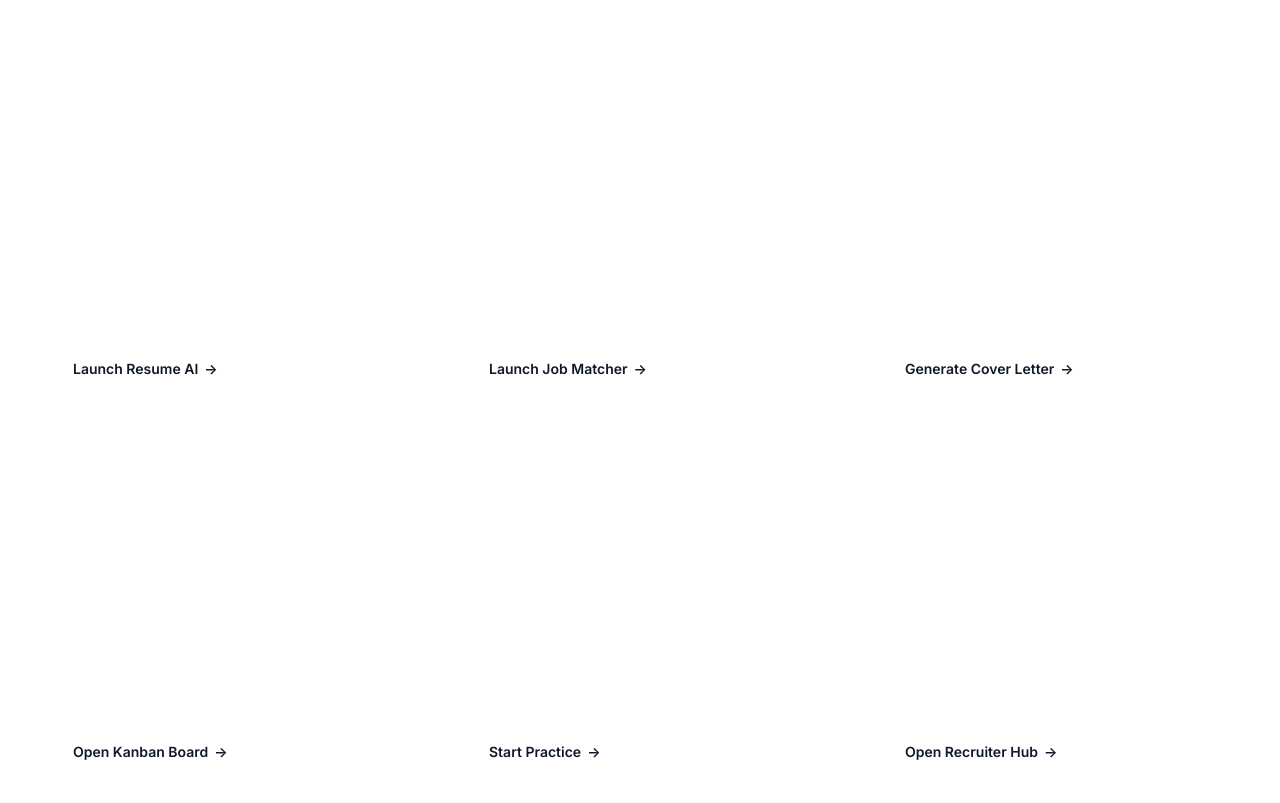
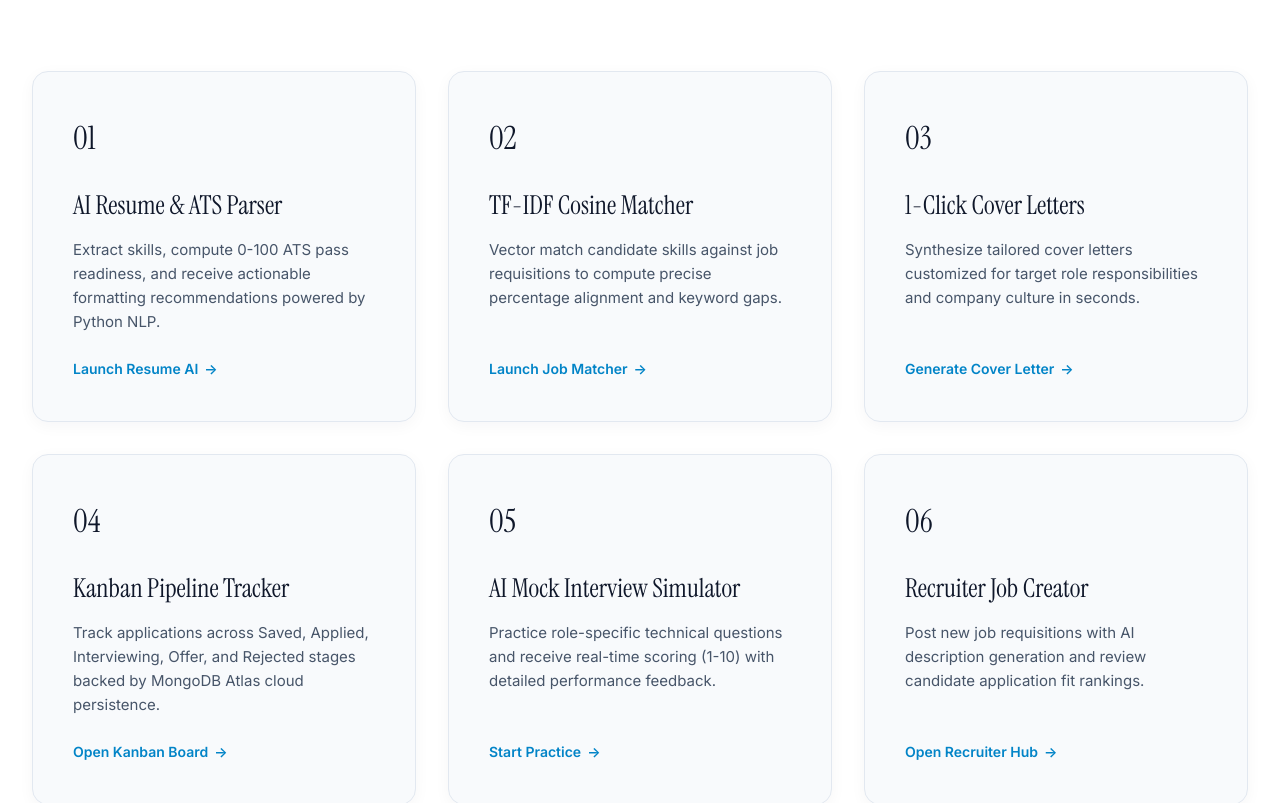
Before and after one commit to SaiRanjithPrasad/jobflow-ai, a Next.js app in the folder frontend/: page / in a window 1280 px wide. Shown: the part 1310-2113 px from the top of the page. Built offline with nearby package versions, Linux system fonts and the light colour scheme; no server answers.

Commit message:
Fix text contrast on 6 feature cards so titles, numbers, and descriptions are crisp and bold

```diff
--- a/frontend/src/app/page.js
+++ b/frontend/src/app/page.js
@@ -231,10 +231,10 @@ export default function Home() {
         </div>
       </section>
 
-      {/* MINIMALIST EDITORIAL FEATURE SHOWCASE SECTION - INTERACTIVE MODULE FLOW */}
+      {/* MINIMALIST EDITORIAL FEATURE SHOWCASE SECTION - CRISP HIGH-CONTRAST CARDS */}
       <section style={{
         background: '#ffffff',
-        color: 'var(--color-primary-text)',
+        color: '#0f172a',
         padding: '100px 32px',
         position: 'relative',
         zIndex: 20
@@ -248,7 +248,7 @@ export default function Home() {
               fontWeight: 600,
               letterSpacing: '2px',
               textTransform: 'uppercase',
-              color: 'var(--color-muted-text)',
+              color: '#64748b',
               display: 'block',
               marginBottom: '12px'
             }}>
@@ -259,7 +259,8 @@ export default function Home() {
               fontSize: '48px',
               fontWeight: 400,
               letterSpacing: '-1px',
-              lineHeight: 1.1
+              lineHeight: 1.1,
+              color: '#0f172a'
             }}>
               Tap any module below to launch directly into action
             </h2>
@@ -272,17 +273,29 @@ export default function Home() {
           }}>
             {/* Feature Card 01 -> Resume AI */}
             <Link href="/seeker?tab=resume" style={{ textDecoration: 'none', color: 'inherit' }}>
-              <div className="glass-card-editorial" style={{ padding: '40px', height: '100%', display: 'flex', flexDirection: 'column', justifyContent: 'space-between', cursor: 'pointer' }}>
+              <div style={{
+                background: '#f8fafc',
+                border: '1px solid #e2e8f0',
+                borderRadius: '16px',
+                padding: '40px',
+                height: '100%',
+                display: 'flex',
+                flexDirection: 'column',
+                justifyContent: 'space-between',
+                cursor: 'pointer',
+                transition: 'all 0.25s ease',
+                boxShadow: '0 4px 16px rgba(15, 23, 42, 0.04)'
+              }}>
                 <div>
-                  <div style={{ fontSize: '32px', marginBottom: '20px', fontFamily: 'var(--font-display)' }}>01</div>
-                  <h3 style={{ fontFamily: 'var(--font-display)', fontSize: '26px', fontWeight: 400, marginBottom: '12px' }}>
+                  <div style={{ fontSize: '32px', marginBottom: '20px', fontFamily: 'var(--font-display)', color: '#0f172a' }}>01</div>
+                  <h3 style={{ fontFamily: 'var(--font-display)', fontSize: '26px', fontWeight: 400, marginBottom: '12px', color: '#0f172a' }}>
                     AI Resume & ATS Parser
                   </h3>
-                  <p style={{ color: 'var(--color-muted-text)', fontSize: '15px', lineHeight: 1.6, marginBottom: '24px' }}>
+                  <p style={{ color: '#475569', fontSize: '15px', lineHeight: 1.6, marginBottom: '24px' }}>
                     Extract skills, compute 0-100 ATS pass readiness, and receive actionable formatting recommendations powered by Python NLP.
                   </p>
                 </div>
-                <div style={{ fontFamily: 'var(--font-body)', fontSize: '14px', fontWeight: 600, color: '#0f172a', display: 'flex', alignItems: 'center', gap: '6px' }}>
+                <div style={{ fontFamily: 'var(--font-body)', fontSize: '14px', fontWeight: 600, color: '#0284c7', display: 'flex', alignItems: 'center', gap: '6px' }}>
                   Launch Resume AI <span style={{ transition: 'transform 0.2s' }}>→</span>
                 </div>
               </div>
@@ -290,17 +303,29 @@ export default function Home() {
 
             {/* Feature Card 02 -> Job Matcher */}
             <Link href="/seeker?tab=jobs" style={{ textDecoration: 'none', color: 'inherit' }}>
-              <div className="glass-card-editorial" style={{ padding: '40px', height: '100%', display: 'flex', flexDirection: 'column', justifyContent: 'space-between', cursor: 'pointer' }}>
+              <div style={{
+                background: '#f8fafc',
+                border: '1px solid #e2e8f0',
+                borderRadius: '16px',
+                padding: '40px',
+                height: '100%',
+                display: 'flex',
+                flexDirection: 'column',
+                justifyContent: 'space-between',
+                cursor: 'pointer',
+                transition: 'all 0.25s ease',
+                boxShadow: '0 4px 16px rgba(15, 23, 42, 0.04)'
+              }}>
                 <div>
-                  <div style={{ fontSize: '32px', marginBottom: '20px', fontFamily: 'var(--font-display)' }}>02</div>
-                  <h3 style={{ fontFamily: 'var(--font-display)', fontSize: '26px', fontWeight: 400, marginBottom: '12px' }}>
+                  <div style={{ fontSize: '32px', marginBottom: '20px', fontFamily: 'var(--font-display)', color: '#0f172a' }}>02</div>
+                  <h3 style={{ fontFamily: 'var(--font-display)', fontSize: '26px', fontWeight: 400, marginBottom: '12px', color: '#0f172a' }}>
                     TF-IDF Cosine Matcher
                   </h3>
-                  <p style={{ color: 'var(--color-muted-text)', fontSize: '15px', lineHeight: 1.6, marginBottom: '24px' }}>
+                  <p style={{ color: '#475569', fontSize: '15px', lineHeight: 1.6, marginBottom: '24px' }}>
                     Vector match candidate skills against job requisitions to compute precise percentage alignment and keyword gaps.
                   </p>
                 </div>
-                <div style={{ fontFamily: 'var(--font-body)', fontSize: '14px', fontWeight: 600, color: '#0f172a', display: 'flex', alignItems: 'center', gap: '6px' }}>
+                <div style={{ fontFamily: 'var(--font-body)', fontSize: '14px', fontWeight: 600, color: '#0284c7', display: 'flex', alignItems: 'center', gap: '6px' }}>
                   Launch Job Matcher <span style={{ transition: 'transform 0.2s' }}>→</span>
                 </div>
               </div>
@@ -308,17 +333,29 @@ export default function Home() {
 
             {/* Feature Card 03 -> Cover Letter */}
             <Link href="/seeker?tab=cover" style={{ textDecoration: 'none', color: 'inherit' }}>
-              <div className="glass-card-editorial" style={{ padding: '40px', height: '100%', display: 'flex', flexDirection: 'column', justifyContent: 'space-between', cursor: 'pointer' }}>
+              <div style={{
+                background: '#f8fafc',
+                border: '1px solid #e2e8f0',
+                borderRadius: '16px',
+                padding: '40px',
+                height: '100%',
+                display: 'flex',
+                flexDirection: 'column',
+                justifyContent: 'space-between',
+                cursor: 'pointer',
+                transition: 'all 0.25s ease',
+                boxShadow: '0 4px 16px rgba(15, 23, 42, 0.04)'
+              }}>
                 <div>
-                  <div style={{ fontSize: '32px', marginBottom: '20px', fontFamily: 'var(--font-display)' }}>03</div>
-                  <h3 style={{ fontFamily: 'var(--font-display)', fontSize: '26px', fontWeight: 400, marginBottom: '12px' }}>
+                  <div style={{ fontSize: '32px', marginBottom: '20px', fontFamily: 'var(--font-display)', color: '#0f172a' }}>03</div>
+                  <h3 style={{ fontFamily: 'var(--font-display)', fontSize: '26px', fontWeight: 400, marginBottom: '12px', color: '#0f172a' }}>
                     1-Click Cover Letters
                   </h3>
-                  <p style={{ color: 'var(--color-muted-text)', fontSize: '15px', lineHeight: 1.6, marginBottom: '24px' }}>
+                  <p style={{ color: '#475569', fontSize: '15px', lineHeight: 1.6, marginBottom: '24px' }}>
                     Synthesize tailored cover letters customized for target role responsibilities and company culture in seconds.
                   </p>
                 </div>
-                <div style={{ fontFamily: 'var(--font-body)', fontSize: '14px', fontWeight: 600, color: '#0f172a', display: 'flex', alignItems: 'center', gap: '6px' }}>
+                <div style={{ fontFamily: 'var(--font-body)', fontSize: '14px', fontWeight: 600, color: '#0284c7', display: 'flex', alignItems: 'center', gap: '6px' }}>
                   Generate Cover Letter <span style={{ transition: 'transform 0.2s' }}>→</span>
                 </div>
               </div>
@@ -326,17 +363,29 @@ export default function Home() {
 
             {/* Feature Card 04 -> Kanban Pipeline */}
             <Link href="/seeker?tab=kanban" style={{ textDecoration: 'none', color: 'inherit' }}>
-              <div className="glass-card-editorial" style={{ padding: '40px', height: '100%', display: 'flex', flexDirection: 'column', justifyContent: 'space-between', cursor: 'pointer' }}>
+              <div style={{
+                background: '#f8fafc',
+                border: '1px solid #e2e8f0',
+                borderRadius: '16px',
+                padding: '40px',
+                height: '100%',
+                display: 'flex',
+                flexDirection: 'column',
+                justifyContent: 'space-between',
+                cursor: 'pointer',
+                transition: 'all 0.25s ease',
+                boxShadow: '0 4px 16px rgba(15, 23, 42, 0.04)'
+              }}>
                 <div>
-                  <div style={{ fontSize: '32px', marginBottom: '20px', fontFamily: 'var(--font-display)' }}>04</div>
-                  <h3 style={{ fontFamily: 'var(--font-display)', fontSize: '26px', fontWeight: 400, marginBottom: '12px' }}>
+                  <div style={{ fontSize: '32px', marginBottom: '20px', fontFamily: 'var(--font-display)', color: '#0f172a' }}>04</div>
+                  <h3 style={{ fontFamily: 'var(--font-display)', fontSize: '26px', fontWeight: 400, marginBottom: '12px', color: '#0f172a' }}>
                     Kanban Pipeline Tracker
                   </h3>
-                  <p style={{ color: 'var(--color-muted-text)', fontSize: '15px', lineHeight: 1.6, marginBottom: '24px' }}>
+                  <p style={{ color: '#475569', fontSize: '15px', lineHeight: 1.6, marginBottom: '24px' }}>
                     Track applications across Saved, Applied, Interviewing, Offer, and Rejected stages backed by MongoDB Atlas cloud persistence.
                   </p>
                 </div>
-                <div style={{ fontFamily: 'var(--font-body)', fontSize: '14px', fontWeight: 600, color: '#0f172a', display: 'flex', alignItems: 'center', gap: '6px' }}>
+                <div style={{ fontFamily: 'var(--font-body)', fontSize: '14px', fontWeight: 600, color: '#0284c7', display: 'flex', alignItems: 'center', gap: '6px' }}>
                   Open Kanban Board <span style={{ transition: 'transform 0.2s' }}>→</span>
                 </div>
               </div>
@@ -344,17 +393,29 @@ export default function Home() {
 
             {/* Feature Card 05 -> AI Mock Interview */}
             <Link href="/seeker?tab=interview" style={{ textDecoration: 'none', color: 'inherit' }}>
-              <div className="glass-card-editorial" style={{ padding: '40px', height: '100%', display: 'flex', flexDirection: 'column', justifyContent: 'space-between', cursor: 'pointer' }}>
+              <div style={{
+                background: '#f8fafc',
+                border: '1px solid #e2e8f0',
+                borderRadius: '16px',
+                padding: '40px',
+                height: '100%',
+                display: 'flex',
+                flexDirection: 'column',
+                justifyContent: 'space-between',
+                cursor: 'pointer',
+                transition: 'all 0.25s ease',
+                boxShadow: '0 4px 16px rgba(15, 23, 42, 0.04)'
+              }}>
                 <div>
-                  <div style={{ fontSize: '32px', marginBottom: '20px', fontFamily: 'var(--font-display)' }}>05</div>
-                  <h3 style={{ fontFamily: 'var(--font-display)', fontSize: '26px', fontWeight: 400, marginBottom: '12px' }}>
+                  <div style={{ fontSize: '32px', marginBottom: '20px', fontFamily: 'var(--font-display)', color: '#0f172a' }}>05</div>
+                  <h3 style={{ fontFamily: 'var(--font-display)', fontSize: '26px', fontWeight: 400, marginBottom: '12px', color: '#0f172a' }}>
                     AI Mock Interview Simulator
                   </h3>
-                  <p style={{ color: 'var(--color-muted-text)', fontSize: '15px', lineHeight: 1.6, marginBottom: '24px' }}>
+                  <p style={{ color: '#475569', fontSize: '15px', lineHeight: 1.6, marginBottom: '24px' }}>
                     Practice role-specific technical questions and receive real-time scoring (1-10) with detailed performance feedback.
                   </p>
                 </div>
-                <div style={{ fontFamily: 'var(--font-body)', fontSize: '14px', fontWeight: 600, color: '#0f172a', display: 'flex', alignItems: 'center', gap: '6px' }}>
+                <div style={{ fontFamily: 'var(--font-body)', fontSize: '14px', fontWeight: 600, color: '#0284c7', display: 'flex', alignItems: 'center', gap: '6px' }}>
                   Start Practice <span style={{ transition: 'transform 0.2s' }}>→</span>
                 </div>
               </div>
@@ -362,17 +423,29 @@ export default function Home() {
 
             {/* Feature Card 06 -> Recruiter Hub */}
             <Link href="/recruiter" style={{ textDecoration: 'none', color: 'inherit' }}>
-              <div className="glass-card-editorial" style={{ padding: '40px', height: '100%', display: 'flex', flexDirection: 'column', justifyContent: 'space-between', cursor: 'pointer' }}>
+              <div style={{
+                background: '#f8fafc',
+                border: '1px solid #e2e8f0',
+                borderRadius: '16px',
+                padding: '40px',
+                height: '100%',
+                display: 'flex',
+                flexDirection: 'column',
+                justifyContent: 'space-between',
+                cursor: 'pointer',
+                transition: 'all 0.25s ease',
+                boxShadow: '0 4px 16px rgba(15, 23, 42, 0.04)'
+              }}>
                 <div>
-                  <div style={{ fontSize: '32px', marginBottom: '20px', fontFamily: 'var(--font-display)' }}>06</div>
-                  <h3 style={{ fontFamily: 'var(--font-display)', fontSize: '26px', fontWeight: 400, marginBottom: '12px' }}>
+                  <div style={{ fontSize: '32px', marginBottom: '20px', fontFamily: 'var(--font-display)', color: '#0f172a' }}>06</div>
+                  <h3 style={{ fontFamily: 'var(--font-display)', fontSize: '26px', fontWeight: 400, marginBottom: '12px', color: '#0f172a' }}>
                     Recruiter Job Creator
                   </h3>
-                  <p style={{ color: 'var(--color-muted-text)', fontSize: '15px', lineHeight: 1.6, marginBottom: '24px' }}>
+                  <p style={{ color: '#475569', fontSize: '15px', lineHeight: 1.6, marginBottom: '24px' }}>
                     Post new job requisitions with AI description generation and review candidate application fit rankings.
                   </p>
                 </div>
-                <div style={{ fontFamily: 'var(--font-body)', fontSize: '14px', fontWeight: 600, color: '#0f172a', display: 'flex', alignItems: 'center', gap: '6px' }}>
+                <div style={{ fontFamily: 'var(--font-body)', fontSize: '14px', fontWeight: 600, color: '#0284c7', display: 'flex', alignItems: 'center', gap: '6px' }}>
                   Open Recruiter Hub <span style={{ transition: 'transform 0.2s' }}>→</span>
                 </div>
               </div>
```
